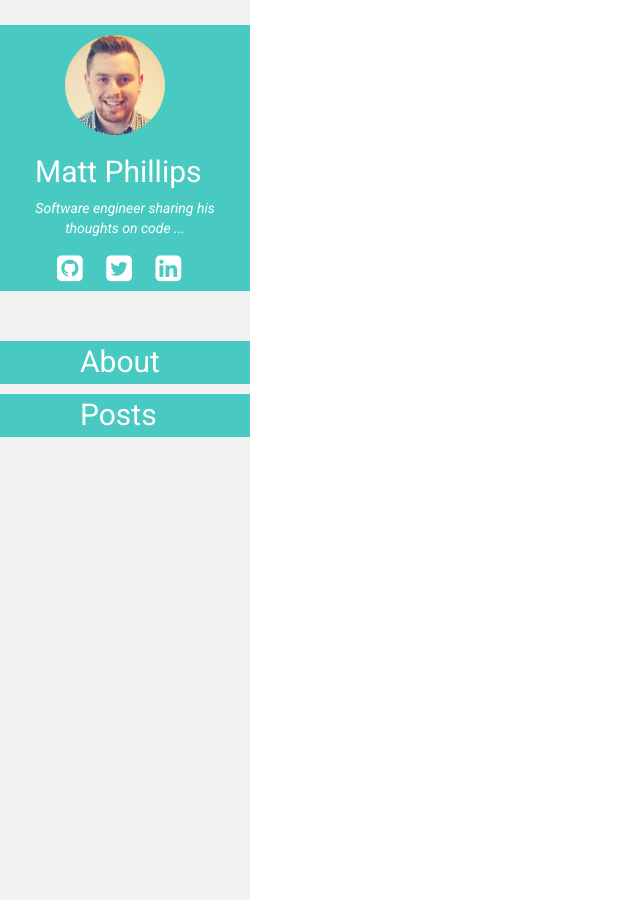
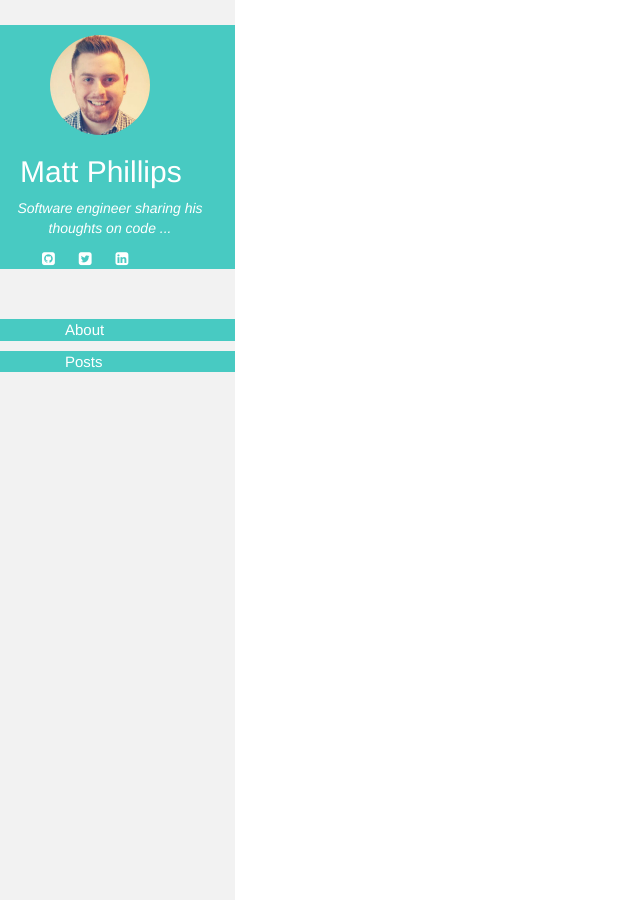
Before and after one commit to mattphillips/mattphillips.github.io, a Jekyll site: the page built from index.html, in a window 1280 px wide. Shown: the whole page, without its empty margins (0-640 px from the left). Built offline with Jekyll 4.4.1, drawn with Linux system fonts in a browser that asks for light colours; nearby versions of some CDN libraries.

Commit message:
imported new font and extacted inline styles

```diff
--- a/_includes/head.html
+++ b/_includes/head.html
@@ -8,8 +8,11 @@
     <link rel="stylesheet" href="https://maxcdn.bootstrapcdn.com/bootstrap/3.3.6/css/bootstrap.min.css">
     <link rel="stylesheet" href="https://maxcdn.bootstrapcdn.com/font-awesome/4.4.0/css/font-awesome.min.css">
     <link href='https://fonts.googleapis.com/css?family=Oswald:700|Roboto:400,400italic|Lato:400,700,900,100' rel='stylesheet' type='text/css'>
+    <link href='https://fonts.googleapis.com/css?family=Quicksand:400,700,300' rel='stylesheet' type='text/css'>
 
     <link href='/css/pygments/default.css' rel='stylesheet' type='text/css'>
+
+    <link href='/css/mattphillips/default.css' rel='stylesheet' type='text/css'>
     <link href='/css/mattphillips/header.css' rel='stylesheet' type='text/css'>
     <link href='/css/mattphillips/post.css' rel='stylesheet' type='text/css'>
     <link href='/css/mattphillips/page.css' rel='stylesheet' type='text/css'>
@@ -28,37 +31,3 @@
     </script>
 
 </head>
-
-<style>
-
-    html {
-        font-size: 16px;
-        line-height: 1.5;
-    }
-
-    * {
-        font-family: 'Roboto', sans-serif;
-    }
-
-    ::selection {
-        color: #fff;
-        background: #FF4081;
-    }
-
-    @media (min-width: 992px) {
-        .content {
-            /*margin-left: 300px;*/
-            margin-top: 20px;
-            margin-bottom: 30px;
-        }
-        html {
-            font-size: 20px;
-            line-height: 2;
-        }
-    }
-
-    .row {
-      margin-left: 0px;
-      margin-right: 0px;
-    }
-</style>
```
